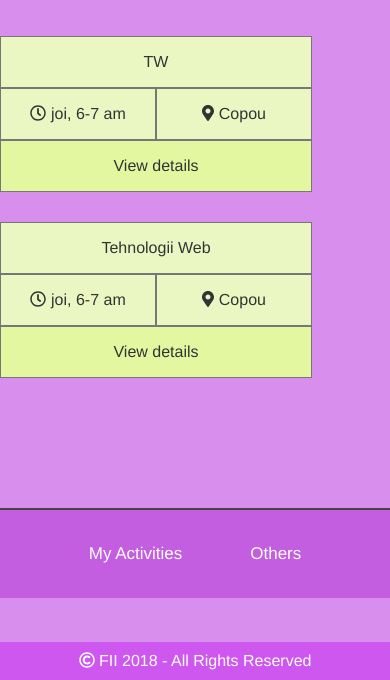
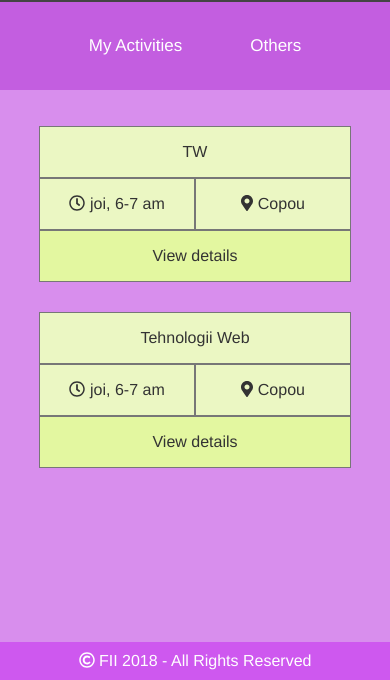
Before and after one commit to RSilviu/PerA, a PHP site: page /PerA/home.html in a window 390 px wide. Shown: the part 164-844 px from the top of the page. Run offline with PHP 8.4, Linux system fonts and the light colour scheme.

Commit message:
add reusable styles

```diff
--- a/static/css/home.css
+++ b/static/css/home.css
@@ -23,7 +23,7 @@
     font-size: 17px;
 }
 
-#activities {
+.content {
     display: inline-block;
     width: 40%;
     position: relative;
@@ -32,8 +32,11 @@
     margin-bottom: 200px;
 }
 
+.hidden {
+    display: none;
+}
 
-#activities ul {
+.content ul {
   -webkit-padding-start: 0px;
   width: 100%;
   background: #ebf7c3;
@@ -118,6 +121,7 @@
     border: 0px;
 }
 
+
 @media all and (max-width: 600px) {
 
     .sidenav {
@@ -133,7 +137,7 @@
       border-top: 2px solid #444;
     }
 
-    #activities {
+    .content {
       position: static;
       width: 80%;
       margin: auto;
--- a/static/css/shared.css
+++ b/static/css/shared.css
@@ -17,6 +17,7 @@
   flex: 1 100%;
 }
 */
+
 
 a {
   text-decoration: none;
@@ -121,7 +122,6 @@
 }
 
 #suggestions {
-  display: none;
   margin: 0;
   padding: 0;
   margin-top: 10px;
@@ -139,15 +139,18 @@
     border-bottom-right-radius: 0.25em;
 }*/
 
-#suggestions li a {
+#suggestions li {
   border: 1px solid #ddd;
   margin-top: -1px; /* Prevent double borders */
-  background-color: #f2f2f2;
+  background-color: #fff;
   padding: 12px;
-  text-decoration: none;
-  font-size: 18px;
+  font-size: 16px;
   color: black;
-  display: block
+}
+
+#suggestions li a {
+    text-decoration: none;
+    color: black;
 }
 
 #suggestions li a:hover:not(.header) {
@@ -155,8 +158,6 @@
 }
 
 #no-result {
-  display: none;
-  z-index: 101;
   margin-top: 10px;
   word-wrap: break-word;
 
```
